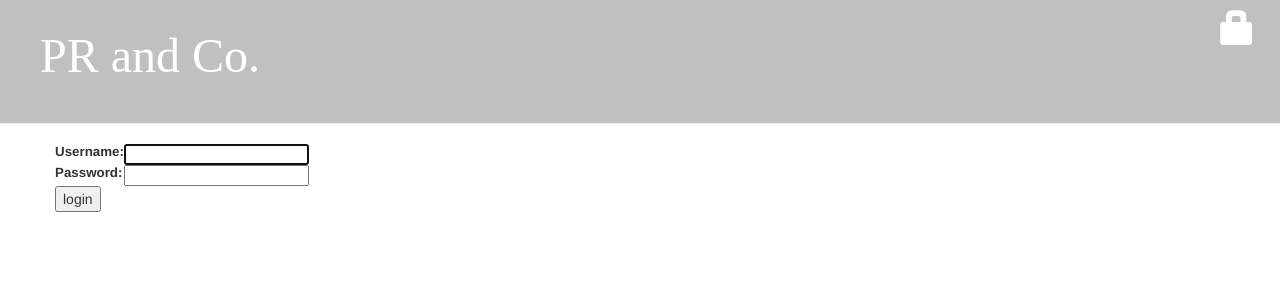
After one commit to itsme-al/my-first-blog, a Django app: a page that uses blog/templates/blog/base.html in a window 1280 px wide. The commit adds this page. Shown: the top 300 px of the page. Run offline with Django 3.2, Linux system fonts and the light colour scheme; some libraries are stand-ins or nearby versions.

Commit message:
a lot of new changes:

```diff
--- a/blog/static/css/blog.css
+++ b/blog/static/css/blog.css
@@ -1,12 +1,9 @@
-h1,h3 a {
-    color: #FCA205;
-    font-family: 'Futura';
-}
+
 
 .page-header {
     background-color: #c0c0c0;
     margin-top: 0;
-    padding: 10px 10px 10px 40px;
+    padding: 10px 5px 10px 40px;
 }
 
 .page-header h1, .page-header h1 a, .page-header h1 a:visited, .page-header h1 a:active {
@@ -15,12 +12,44 @@ h1,h3 a {
     text-decoration: none;
 }
 
+.page-header h1 a:hover {
+	background-color: #bfd7ff;
+	font-size: 36pt;
+	text-decoration: none;
+}
+
 .content {
     margin-left: 40px;
 }
 
 h1, h2, h3, h4 {
-    font-family: 'Lobster', cursive;
+    font-family: 'Futura';
+}
+
+h3 a {
+	color: #172066;
+    font-family: 'Futura';
+}
+
+h3 a:hover, h4 a:hover {
+    color: #bfd7ff;
+    font-family: 'Futura';
+    text-decoration: none;
+}
+
+table {
+	border-spacing: 5px;
+}
+
+td {
+	text-align: left;
+	font-size: 10pt;
+	text-decoration: none;
+}
+
+th {
+	padding:1px;
+	text-align: left;
 }
 
 .date {
--- a/blog/templates/blog/base.html
+++ b/blog/templates/blog/base.html
@@ -8,7 +8,12 @@
     </head>
     <body>
         <div class="page-header">
-            <a href="{% url 'post_new' %}" class="top-menu"><span class="glyphicon glyphicon-plus"></span></a>
+            {% if user.is_authenticated %}
+                <a href="{% url 'post_new' %}" class="top-menu"><span class="glyphicon glyphicon-plus"></span></a>
+                <p class="top-menu">hi, {{ user.username }} <small>(<a href="{% url 'logout' %}">logout</a>)</small></p>
+            {% else %}
+                <a href="{% url 'login' %}" class="top-menu"><span class="glyphicon glyphicon-lock"></span></a>
+            {% endif %}
             <h1><a href="/">PR and Co.</a></h1><br>
         </div>
 
--- /dev/null
+++ b/blog/templates/registration/login.html
@@ -0,0 +1,24 @@
+{% extends "blog/base.html" %}
+
+{% block content %}
+    {% if form.errors %}
+        <p>Your username and password didn't match. Please try again.</p>
+    {% endif %}
+
+    <form method="post" action="{% url 'login' %}">
+    {% csrf_token %}
+        <table>
+        <tr>
+            <td>{{ form.username.label_tag }}</td>
+            <td>{{ form.username }}</td>
+        </tr>
+        <tr>
+            <td>{{ form.password.label_tag }}</td>
+            <td>{{ form.password }}</td>
+        </tr>
+        </table>
+
+        <input type="submit" value="login" />
+        <input type="hidden" name="next" value="{{ next }}" />
+    </form>
+{% endblock %}
--- a/blog/views.py
+++ b/blog/views.py
@@ -1,3 +1,4 @@
+from django.contrib.auth.decorators import login_required
 from django.shortcuts import redirect
 from django.shortcuts import render, get_object_or_404
 from django.utils import timezone
@@ -13,6 +14,7 @@ def post_detail(request, pk):
 	post = get_object_or_404(Post, pk=pk)
 	return render(request, 'blog/post_detail.html', {'post': post})
 
+@login_required
 def post_new(request):
     if request.method == "POST":
         form = PostForm(request.POST)
@@ -26,6 +28,7 @@ def post_new(request):
         form = PostForm()
     return render(request, 'blog/post_edit.html', {'form': form})
 
+@login_required
 def post_edit(request, pk):
     post = get_object_or_404(Post, pk=pk)
     if request.method == "POST":
--- a/pr1/urls.py
+++ b/pr1/urls.py
@@ -13,10 +13,15 @@ Including another URLconf
     1. Import the include() function: from django.urls import include, path
     2. Add a URL to urlpatterns:  path('blog/', include('blog.urls'))
 """
+
+from django.urls import path, include
+from django.conf.urls import include, url
 from django.contrib import admin
-from django.urls import path, include
+from django.contrib.auth import views
 
 urlpatterns = [
     path('admin/', admin.site.urls),
+    path('accounts/login/$', views.login, name='login'),
+    path('accounts/login/$', views.logout, name='logout', kwargs={'next_page': '/'}),
     path('', include('blog.urls')),
 ]
```
Also changed, not shown: blog/templates/blog/post_detail.html (+5 -3 lines), blog/templates/blog/post_list.html (+18 -3 lines), pr1/settings.py (+7 -2 lines).
